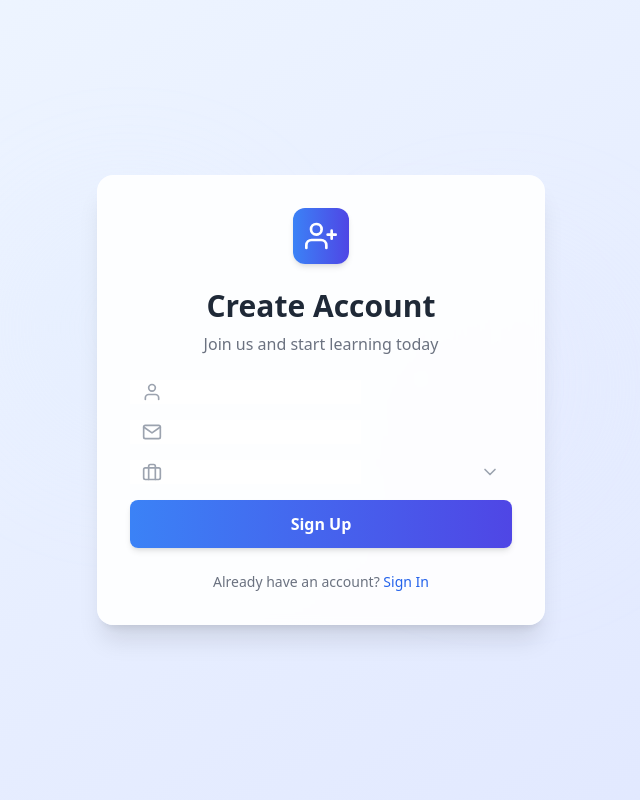
After one commit to kevidn/e-learning, a Django app: template templates/signup.html in a window 1280 px wide. The commit adds this page. Shown: the whole page, without its empty margins (319-959 px from the left). Run offline with Django 4.2, Linux system fonts and the light colour scheme; the template is opened without the code that fills it, so the values that code supplies are empty, except form fields; tables that the repository leaves empty hold one stand-in row (values such as "Sample post"); form fields are guessed from the names that the template uses; some libraries are stand-ins or nearby versions.

Commit message:
sign up fitur

```diff
--- a/app/urls.py
+++ b/app/urls.py
@@ -42,4 +42,5 @@ urlpatterns = [
     path('course/<int:course_id>/enroll/', views.enroll_course, name='enroll_course'),
 
     path('api/content/<int:content_id>/', views.content_detail_api, name='content_detail_api'),
+    path('signup/', views.signup_view, name='signup_view'),
 ]
--- a/templates/login.html
+++ b/templates/login.html
@@ -74,7 +74,7 @@
     </div>
 
     <div class="mt-6 text-center text-sm text-gray-500">
-        Don't have an account? <a href="#" class="text-blue-600 font-medium hover:text-blue-800 transition-colors">Sign up</a>
+        Don't have an account? <a href="{% url 'signup_view' %}" class="text-blue-600 font-medium hover:text-blue-800 transition-colors">Sign up</a>
     </div>
 </form>
 
--- /dev/null
+++ b/templates/signup.html
@@ -0,0 +1,95 @@
+<!DOCTYPE html>
+<html lang="en">
+<head>
+    <meta charset="UTF-8">
+    <meta name="viewport" content="width=device-width, initial-scale=1.0">
+    <title>Sign Up | E-Learning</title>
+    <script src="https://cdn.tailwindcss.com"></script>
+    <script src="https://unpkg.com/feather-icons"></script>
+</head>
+<body class="bg-gradient-to-br from-blue-50 to-indigo-100 flex items-center justify-center min-h-screen p-4">
+
+<div class="absolute inset-0 overflow-hidden">
+    <div class="absolute top-1/4 left-1/4 w-64 h-64 rounded-full bg-blue-100 opacity-20 blur-3xl"></div>
+    <div class="absolute bottom-1/3 right-1/4 w-72 h-72 rounded-full bg-indigo-100 opacity-20 blur-3xl"></div>
+    <div class="absolute top-1/3 right-1/3 w-56 h-56 rounded-full bg-purple-100 opacity-15 blur-3xl"></div>
+</div>
+
+<form method="POST" class="bg-white/90 backdrop-blur-sm p-8 rounded-2xl shadow-xl w-full max-w-md relative z-10 border border-white/20">
+    {% csrf_token %}
+
+    <div class="flex justify-center mb-6">
+        <div class="bg-gradient-to-r from-blue-500 to-indigo-600 p-3 rounded-xl shadow-md">
+            <i data-feather="user-plus" class="text-white w-8 h-8"></i>
+        </div>
+    </div>
+    <h2 class="text-3xl font-bold mb-2 text-center text-gray-800">Create Account</h2>
+    <p class="text-gray-500 text-center mb-6">Join us and start learning today</p>
+
+    {% if form.errors %}
+    <div class="bg-red-100 border-l-4 border-red-500 text-red-700 p-4 mb-4 rounded text-sm" role="alert">
+        <p class="font-bold">Please correct the error below:</p>
+        {% for field in form %}
+        {% for error in field.errors %}
+        <p>- {{ error }}</p>
+        {% endfor %}
+        {% endfor %}
+        {% for error in form.non_field_errors %}
+        <p>- {{ error }}</p>
+        {% endfor %}
+    </div>
+    {% endif %}
+
+    <div class="space-y-4">
+
+        <div class="relative">
+            <div class="absolute inset-y-0 left-0 flex items-center pl-3 pointer-events-none">
+                <i data-feather="user" class="text-gray-400 w-5 h-5"></i>
+            </div>
+            {{ form.username }}
+        </div>
+
+        <div class="relative">
+            <div class="absolute inset-y-0 left-0 flex items-center pl-3 pointer-events-none">
+                <i data-feather="mail" class="text-gray-400 w-5 h-5"></i>
+            </div>
+            {{ form.email }}
+        </div>
+
+        <div class="relative">
+            <div class="absolute inset-y-0 left-0 flex items-center pl-3 pointer-events-none">
+                <i data-feather="briefcase" class="text-gray-400 w-5 h-5"></i>
+            </div>
+            {{ form.role }}
+            <div class="absolute inset-y-0 right-0 flex items-center pr-3 pointer-events-none">
+                <i data-feather="chevron-down" class="text-gray-400 w-5 h-5"></i>
+            </div>
+        </div>
+
+        {% for field in form %}
+        {% if 'password' in field.name %}
+        <div class="relative">
+            <div class="absolute inset-y-0 left-0 flex items-center pl-3 pointer-events-none">
+                <i data-feather="lock" class="text-gray-400 w-5 h-5"></i>
+            </div>
+            {{ field }}
+        </div>
+        {% endif %}
+        {% endfor %}
+
+        <button type="submit"
+                class="w-full bg-gradient-to-r from-blue-500 to-indigo-600 text-white py-3 px-4 rounded-lg font-semibold hover:from-blue-600 hover:to-indigo-700 focus:outline-none focus:ring-2 focus:ring-blue-500 focus:ring-opacity-50 transition-all duration-200 shadow-md hover:shadow-lg mt-4">
+            Sign Up
+        </button>
+    </div>
+
+    <div class="mt-6 text-center text-sm text-gray-500">
+        Already have an account? <a href="{% url 'login_view' %}" class="text-blue-600 font-medium hover:text-blue-800 transition-colors">Sign In</a>
+    </div>
+</form>
+
+<script>
+    feather.replace();
+</script>
+</body>
+</html>
```
Also changed, not shown: app/forms.py (added, +38 -0 lines), app/views.py (+18 -0 lines).
